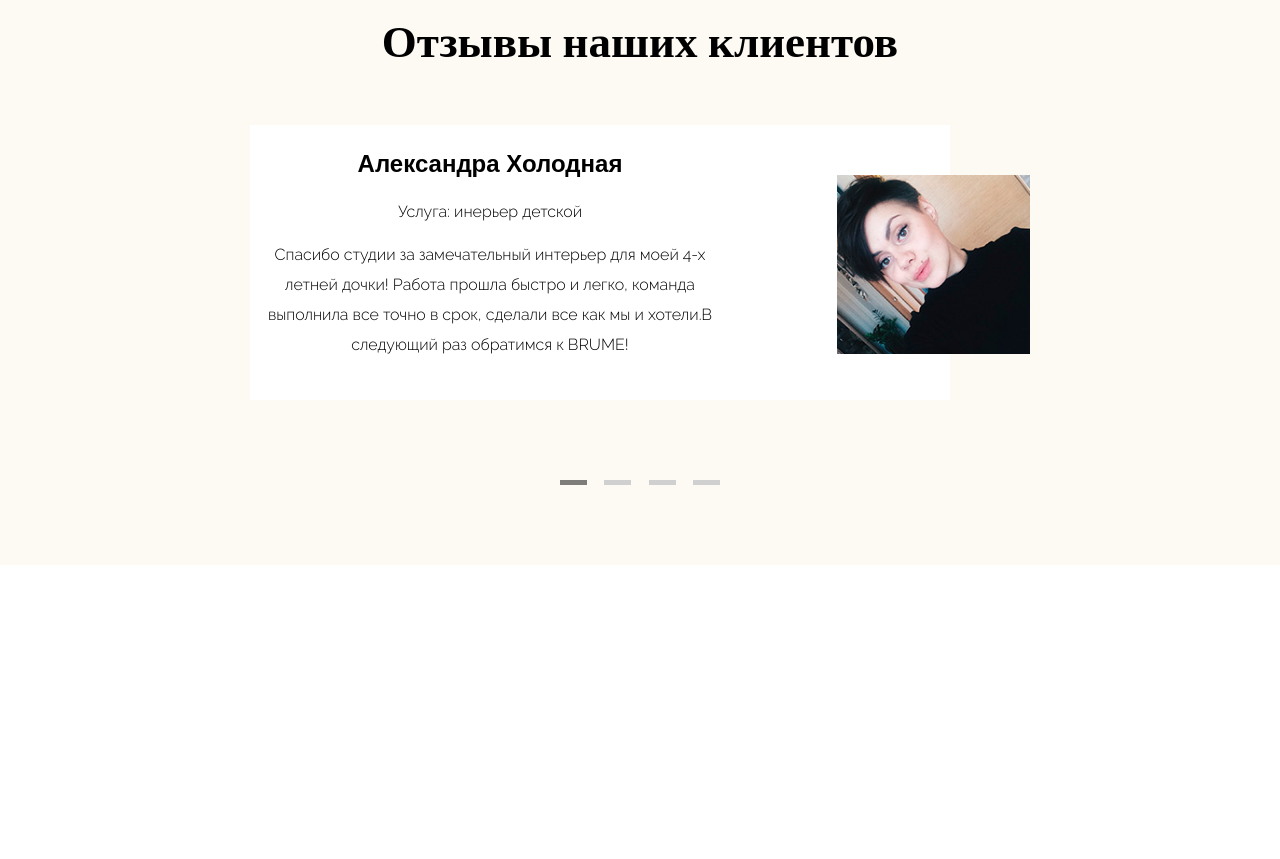
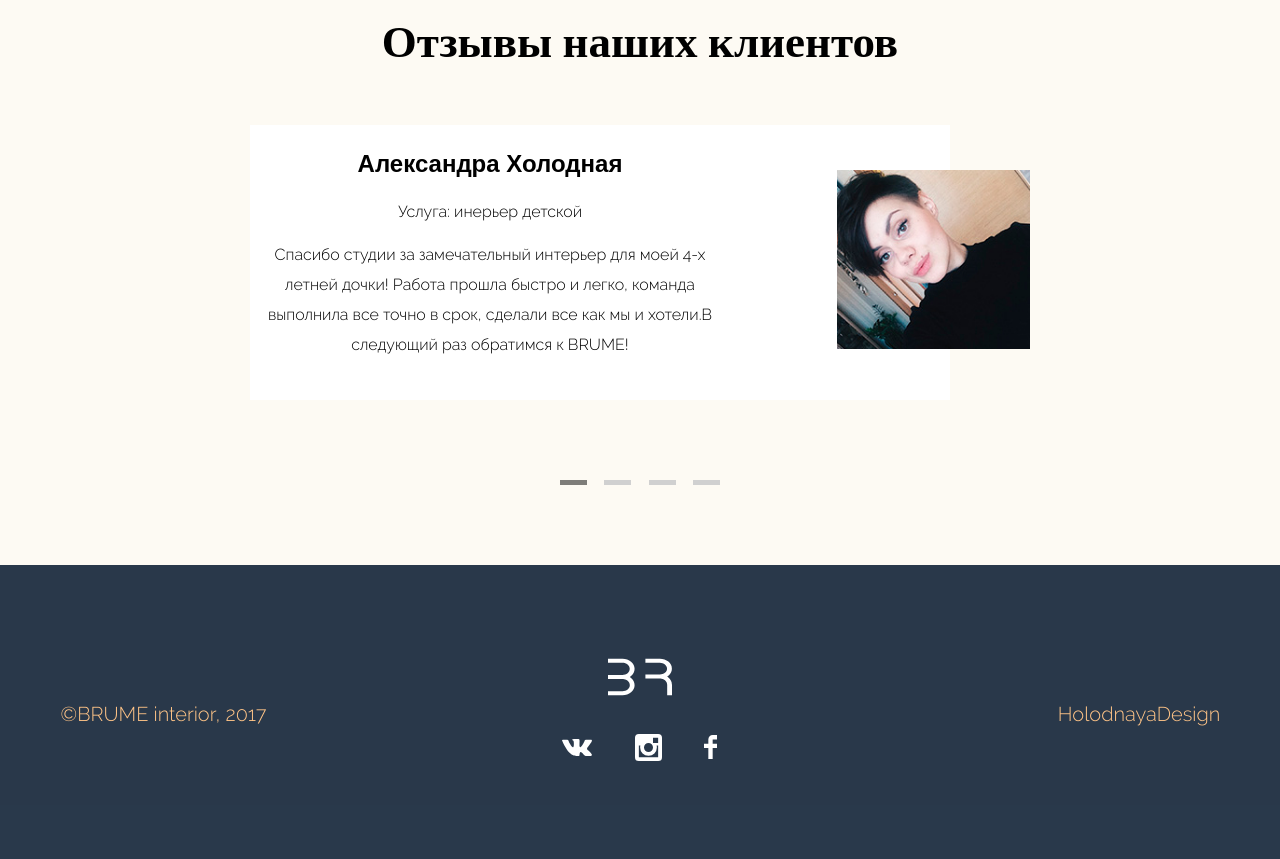
Before and after one commit to Ostin63/adaptive-brume, a website: page source/index.html in a window 1280 px wide. Shown: the part 6562-7421 px from the top of the page. Before the commit the page ends 7127 px from the top, so only its background shows below. Drawn offline with nearby package versions, Linux system fonts and the light colour scheme; files that its build step writes are made by us from their sources; files whose address does not match are found by name; a web font is replaced by a local one.

Commit message:
Добавил стили блоку footer

```diff
--- a/source/index.html
+++ b/source/index.html
@@ -424,8 +424,8 @@
             <img class="reviews__img" src="img/ks-hot-mobile.jpg" width="193" height="192" alt="Ксения Горячая">
           </div>
           <h3 class="reviews__info-title">Ксения Горячая</h3>
-          <span class="reviews__service"">Услуга: инерьер спальни</span>
-            <p class=" reviews__info-text">Спасибо студии за замечательный интерьер для моей 4-х летней дочки! Работа
+          <span class="reviews__service">Услуга: инерьер спальни</span>
+          <p class=" reviews__info-text">Спасибо студии за замечательный интерьер для моей 4-х летней дочки! Работа
             прошла быстро и легко, команда
             выполнила все точно в срок, сделали все как мы и хотели.В следующий раз обратимся к BRUME!</p>
         </li>
@@ -444,8 +444,8 @@
             <img class="reviews__img" src="img/ks-hot-mobile.jpg" width="193" height="192" alt="Ксения Горячая">
           </div>
           <h3 class="reviews__info-title">Ксения Горячая</h3>
-          <span class="reviews__service"">Услуга: инерьер спальни</span>
-                    <p class=" reviews__info-text">Спасибо студии за замечательный интерьер для моей 4-х летней дочки!
+          <span class="reviews__service">Услуга: инерьер спальни</span>
+          <p class=" reviews__info-text">Спасибо студии за замечательный интерьер для моей 4-х летней дочки!
             Работа
             прошла быстро и легко, команда
             выполнила все точно в срок, сделали все как мы и хотели.В следующий раз обратимся к BRUME!</p>
@@ -469,10 +469,10 @@
       </div>
     </section>
   </main>
-  <!--<footer class="footer" id="section-6" style="background: #d0d0d0;">
-    <div class="main_footer__menu">
-      <p class="text">BRUME interior, 2017 <span class="dog">@</span></p>
-      <a class="logotype">
+  <footer class="footer" id="section-6">
+    <div class="footer__wrapper">
+      <p class="footer__text"><span class="footer__copyright">&copy;</span>BRUME interior, 2017</p>
+      <a class="footer__logo-link">
         <div class="footer__logo">
           <svg class="footer__logo-svg" role="img" width="64" height="44">
             <use xlink:href="img/logo.svg#footer"></use>
@@ -480,7 +480,7 @@
         </div>
       </a>
       <ul class="footer__social">
-        <li>
+        <li class="footer__item">
           <a class="footer__social-link" href="https://vk.com/feed">
             <span class="visually-hidden">Вконтакте</span>
             <svg class="footer__link-svg" role="img" width="30" height="19">
@@ -488,7 +488,7 @@
             </svg>
           </a>
         </li>
-        <li>
+        <li class="footer__item">
           <a class="footer__social-link" href="https://www.instagram.com">
             <span class="visually-hidden">Инстаграм</span>
             <svg class="footer__link-svg" role="img" width="27" height="27">
@@ -496,7 +496,7 @@
             </svg>
           </a>
         </li>
-        <li>
+        <li class="footer__item">
           <a class="footer__social-link" href="https://www.facebook.com">
             <span class="visually-hidden">Фейсбук</span>
             <svg class="footer__link-svg" role="img" width="13" height="26">
@@ -505,9 +505,9 @@
           </a>
         </li>
       </ul>
-      <a class="footer__label-company" href="#nohere">HolodnayaDesign</a>
+      <a class="footer__label-company" href="#">HolodnayaDesign</a>
     </div>
-  </footer>-->
+  </footer>
   <script src="libs/jQuery,min.js"></script>
   <script src="libs/owl.carousel.min.js"></script>
   <script src="js/script.min.js"></script>
--- /dev/null
+++ b/source/sass/blocks/footer.scss
@@ -0,0 +1,90 @@
+.footer {
+  background: var(--black-dark-90);
+  display: grid;
+  grid-template-columns: 13px 1fr 13px;
+
+  @media (min-width: $tablet-width) {
+    grid-template-columns: 35px 1fr 35px;
+    grid-template-rows: 90px 44px 30px 40px 90px;
+  }
+}
+
+.footer__wrapper {
+  width: 100%;
+  max-width: 1168px;
+  margin: 0 auto;
+  grid-column: 2 / -2;
+  display: grid;
+  grid-template-rows: 90px 48px 120px 50px 30px 90px;
+
+  @media (min-width: $tablet-width) {
+    grid-template-columns: repeat(3, 1fr);
+    grid-template-rows: 90px 44px 30px 40px 90px;
+  }
+}
+
+.footer__text {
+  text-align: center;
+  color: var(--yellow-footer);
+  font-size: 20px;
+  line-height: 30px;
+  font-weight: 100;
+  font-family: $font-raleway;
+  grid-row: 4 / 5;
+
+  @media (min-width: $tablet-width) {
+    width: 215px;
+    margin: 0;
+    grid-column: 1 / 2;
+    grid-row: 3 / 4;
+  }
+}
+
+.footer__logo-link {
+  text-align: center;
+  grid-row: 2 / 3;
+
+  @media (min-width: $tablet-width) {
+    grid-column: 2 / -2;
+  }
+}
+
+.footer__social {
+  width: 160px;
+  margin: 0 auto;
+  padding: 0;
+  list-style: none;
+  align-items: center;
+  grid-row: 3 / 4;
+  display: flex;
+  justify-content: space-between;
+
+  @media (min-width: $tablet-width) {
+    width: 155px;
+    grid-column: 2 / -2;
+    grid-row: 4 / 5;
+  }
+}
+
+.footer__link-svg {
+  fill: var(--basic-white);
+}
+
+.footer__label-company {
+  text-align: center;
+  text-decoration: none;
+  color: var(--yellow-footer);
+  font-size: 20px;
+  line-height: 30px;
+  font-weight: 100;
+  font-family: $font-raleway;
+  grid-row: 5 / -2;
+
+  @media (min-width: $tablet-width) {
+    width: 170px;
+    margin: 0;
+    margin-left: auto;
+    grid-column: 3 / -1;
+    grid-row: 3 / 4;
+  }
+}
--- a/source/sass/blocks/reviews.scss
+++ b/source/sass/blocks/reviews.scss
@@ -64,7 +64,7 @@
 
 .reviews__img {
   @media (min-width: $tablet-width) {
-    margin-top: 50px;
+    margin-top: 45px;
   }
 }
 
--- a/source/sass/style.scss
+++ b/source/sass/style.scss
@@ -10,3 +10,4 @@
 @import "blocks/Job.scss";
 @import "blocks/contacts.scss";
 @import "blocks/reviews.scss";
+@import "blocks/footer.scss";
```
Also changed, not shown: build/css/style.min.css, build/index.html, 1 other file.
